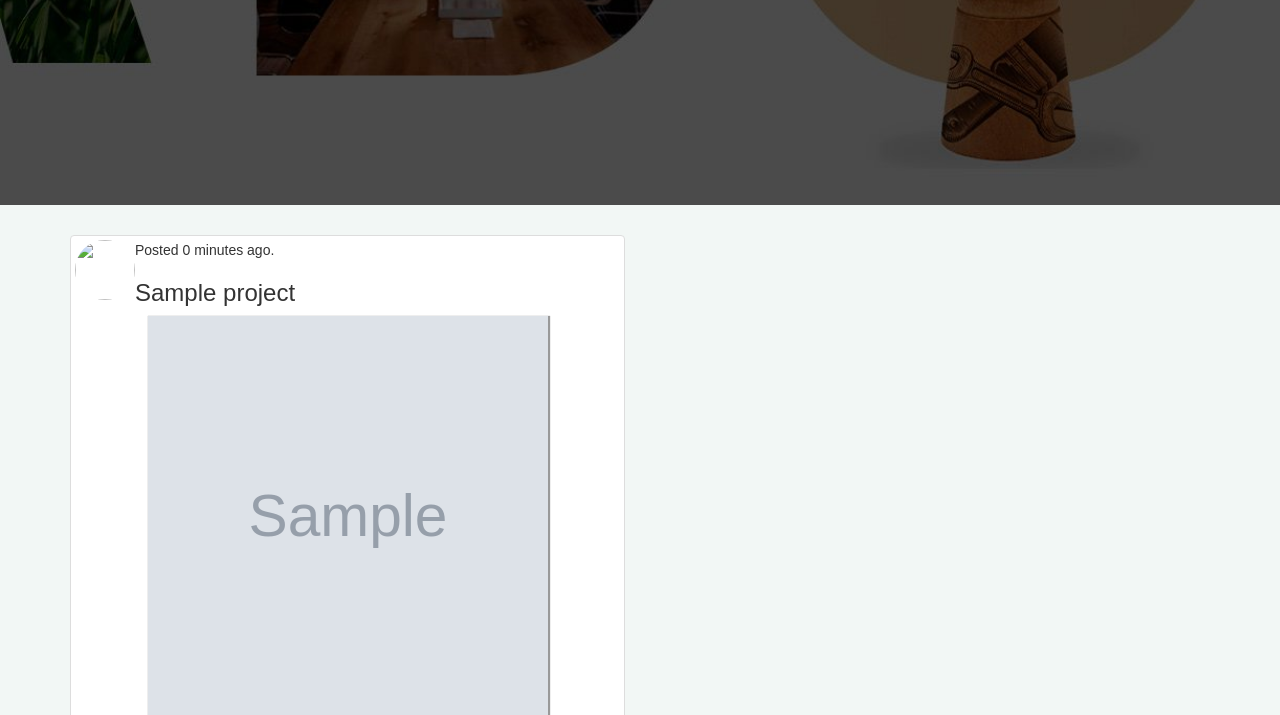
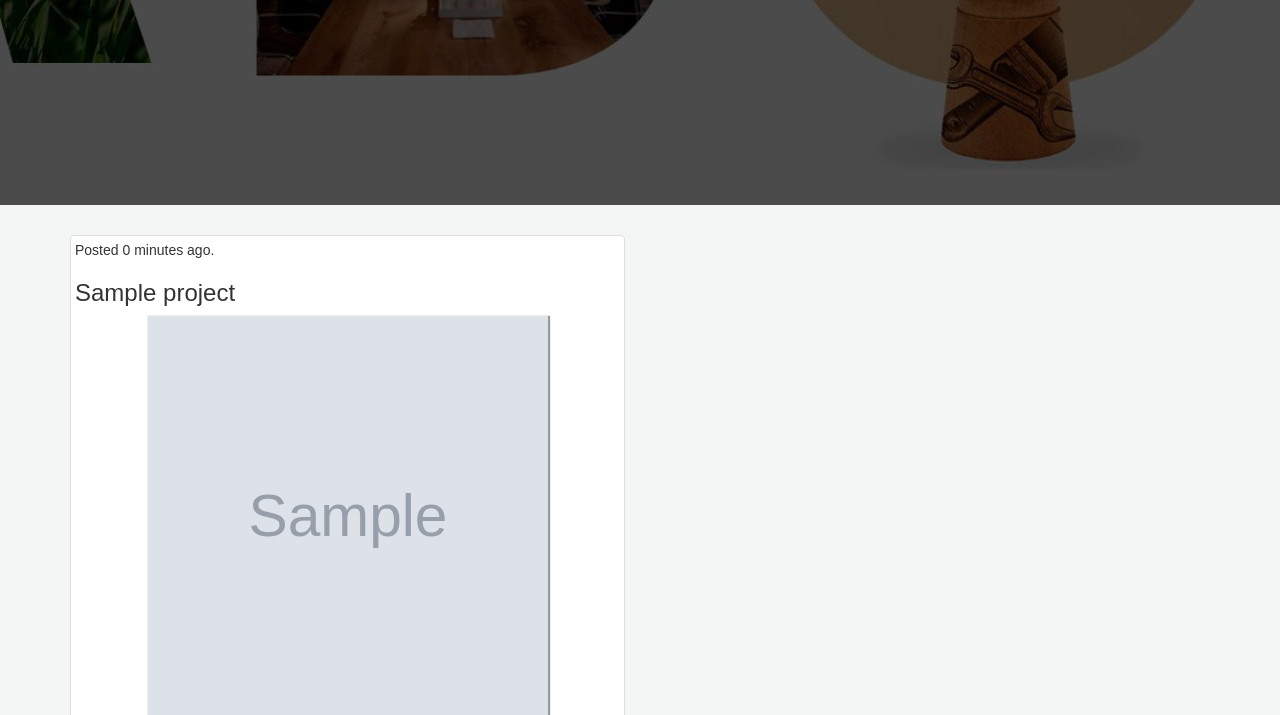
Before and after one commit to Yvonne-Ouma/awwwards, a Django app: page / in a window 1280 px wide. Shown: the part 528-1243 px from the top of the page. Run offline with Django 3.2, Linux system fonts and the light colour scheme; a user stored in the database is signed in; tables that the repository leaves empty hold one stand-in row (values such as "Sample post"); grey boxes marked "Sample" are stand-in pictures; some libraries are stand-ins or nearby versions; some web fonts are replaced.

Commit message:
made cha

```diff
--- a/gifts/templates/index.html
+++ b/gifts/templates/index.html
@@ -76,8 +76,6 @@
             {% for project_item in project %}
             <div class="col-md-6 col-md-6">
                 <div class="thumbnail">
-                    {{project_item.project.profile_picture.url}}
-                    <img src="" alt="" style="border-radius:50%; height:60px; width:60px; float:left;">
 
                     <p>Posted {{ project_item.posted_time|timesince }} ago.</p>
                     <h3>{{project_item.name}}</h3>
```
